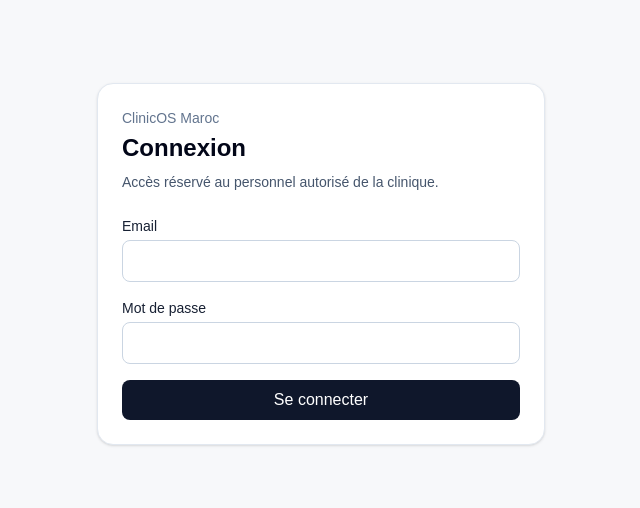
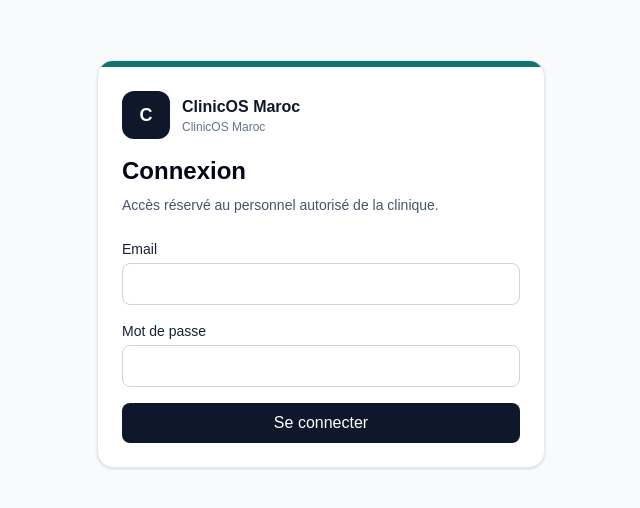
Before and after one commit to younesharti002-crypto/ClinicOSMAROC, a Next.js app: page /login in a window 1280 px wide. Shown: the part 136-644 px from the top of the page, without its empty margins (319-959 px from the left). Built offline with nearby package versions, Linux system fonts and the light colour scheme; no server answers; the database is empty.

Commit message:
Brand login for single-clinic deployments

```diff
--- a/src/app/login/page.tsx
+++ b/src/app/login/page.tsx
@@ -1,17 +1,50 @@
 import { LoginForm } from "@/features/auth/login-form";
+import { prisma } from "@/lib/db";
+import { getPublicLoginBranding } from "@/server/repositories/branding";
 
-export default function LoginPage() {
+export default async function LoginPage() {
+  const branding = await getPublicLoginBranding(prisma);
+  const clinicName = branding?.name ?? "ClinicOS Maroc";
+  const primaryColor = branding?.brandPrimaryColor ?? "#0F172A";
+  const accentColor = branding?.brandAccentColor ?? "#0F766E";
+
   return (
-    <main className="flex min-h-screen items-center justify-center p-6">
-      <section className="w-full max-w-md rounded-2xl border border-slate-200 bg-white p-6 shadow-sm">
+    <main className="flex min-h-screen items-center justify-center bg-slate-50 p-6">
+      <section className="w-full max-w-md overflow-hidden rounded-2xl border border-slate-200 bg-white shadow-sm">
+        <div className="h-1.5" style={{ backgroundColor: accentColor }} />
+        <div className="p-6">
           <div className="mb-6">
-          <p className="text-sm font-medium text-slate-500">ClinicOS Maroc</p>
+            <div className="mb-4 flex items-center gap-3">
+              {branding?.logoUrl ? (
+                // eslint-disable-next-line @next/next/no-img-element
+                <img
+                  src={branding.logoUrl}
+                  alt={`Logo ${clinicName}`}
+                  className="h-12 w-12 rounded-xl border border-slate-200 bg-white object-contain p-1"
+                />
+              ) : (
+                <div
+                  className="flex h-12 w-12 items-center justify-center rounded-xl text-lg font-bold text-white"
+                  style={{ backgroundColor: primaryColor }}
+                  aria-hidden="true"
+                >
+                  {clinicName.trim().charAt(0).toUpperCase() || "C"}
+                </div>
+              )}
+              <div>
+                <p className="text-base font-semibold" style={{ color: primaryColor }}>{clinicName}</p>
+                <p className="text-xs text-slate-500">
+                  {branding?.specialty ? `${branding.specialty} · ` : ""}ClinicOS Maroc
+                </p>
+              </div>
+            </div>
             <h1 className="mt-1 text-2xl font-semibold text-slate-950">Connexion</h1>
             <p className="mt-2 text-sm text-slate-600">
               Accès réservé au personnel autorisé de la clinique.
             </p>
           </div>
           <LoginForm />
+        </div>
       </section>
     </main>
   );
```
Lines whose indentation alone changed are shown as unchanged.
